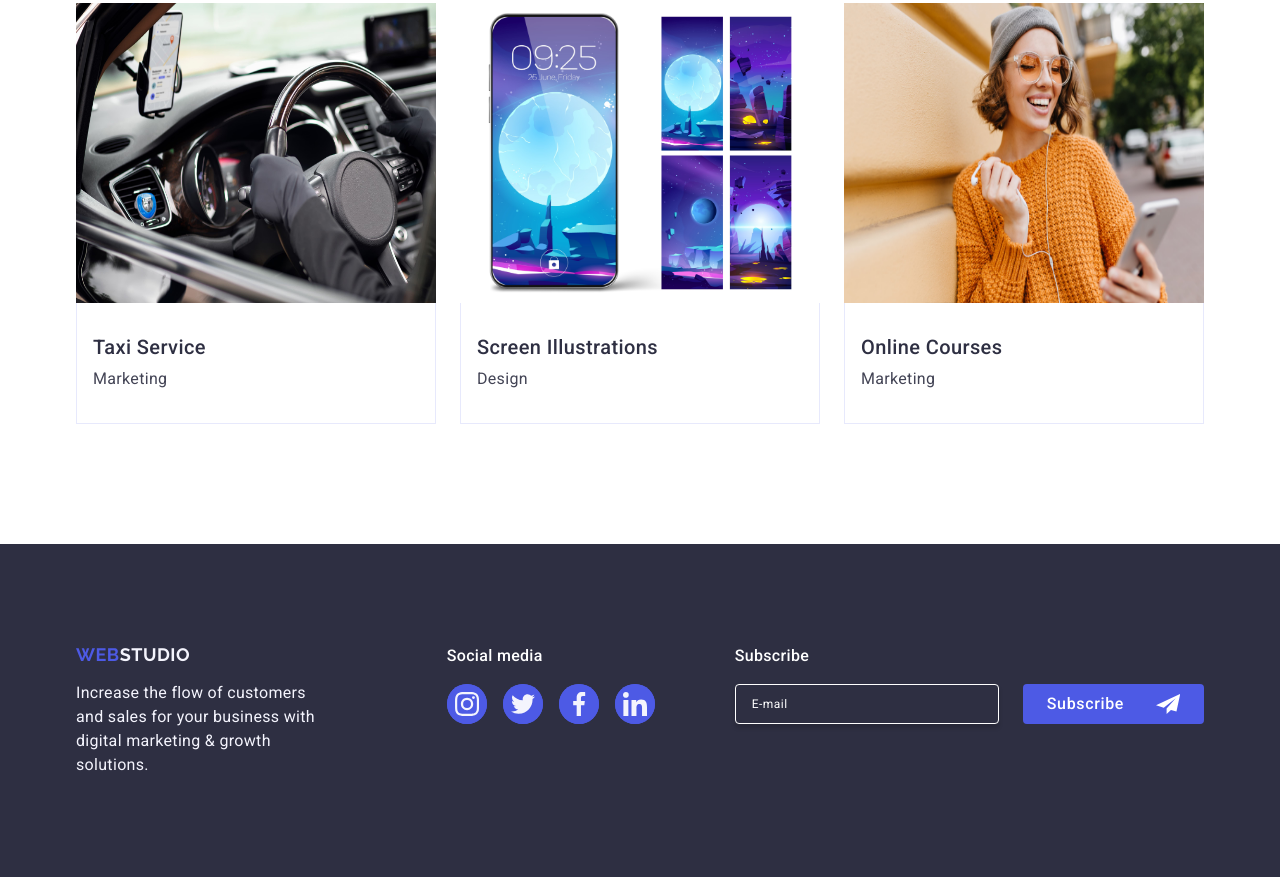
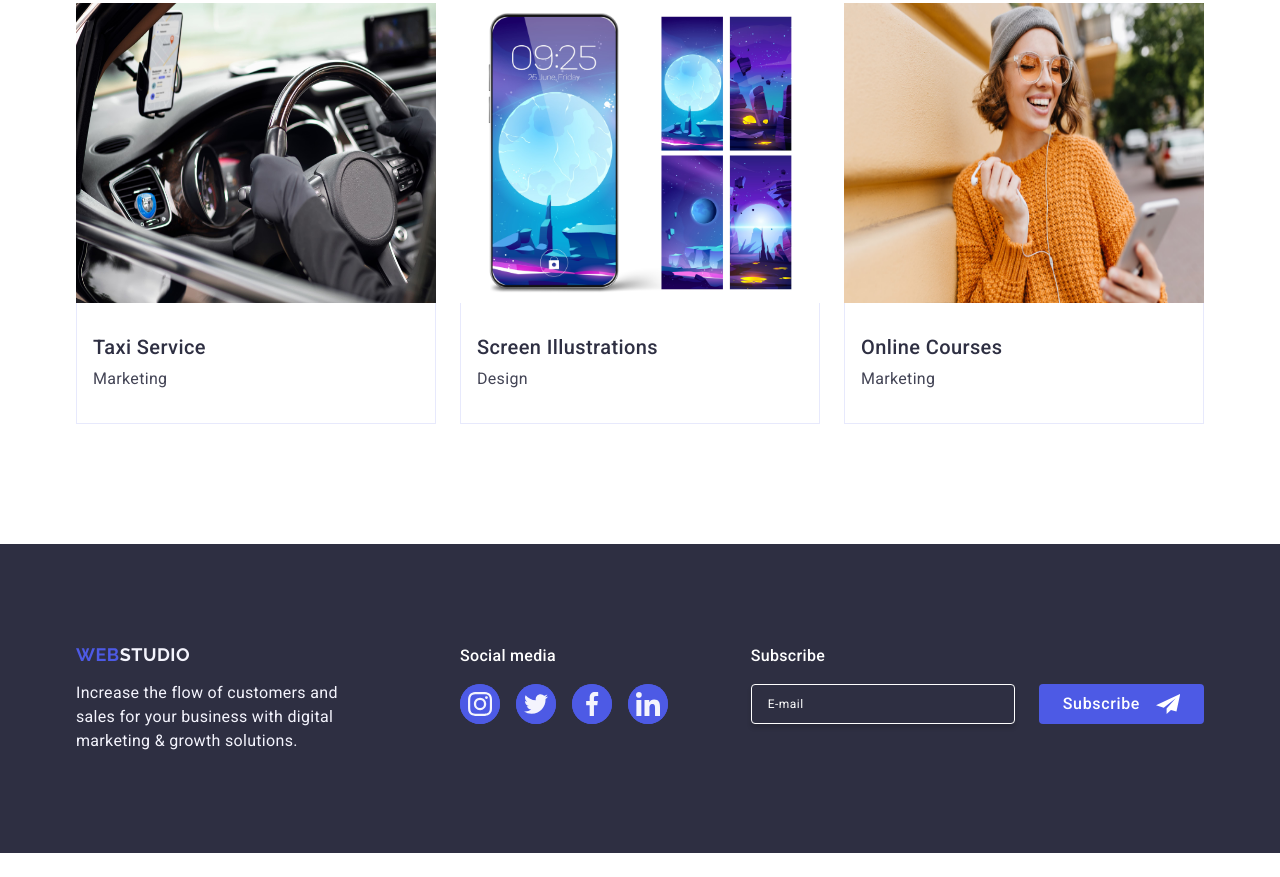
Before and after one commit to yuliia-shl/goit-markup-hw-05, a plain HTML site: page index.html in a window 1280 px wide. Shown: the part 2639-3516 px from the top of the page. After the commit the page ends 3492 px from the top, so only its background shows below. Drawn offline with nearby package versions, Linux system fonts and the light colour scheme.

Commit message:
correct styles at footer form

```diff
--- a/css/styles.css
+++ b/css/styles.css
@@ -465,7 +465,7 @@ img {
 }
 
 .footer-social-media-wrap {
-    margin-right: 80px;
+    margin-right: auto;
 }
 
 .footer-social-list {
@@ -486,7 +486,6 @@ img {
     justify-content: center;
     border-radius: 50%;
     background-color: #4D5AE5;
-    /* fill: #f4f4fd; */
     width: 100%;
     height: 100%;
     transition: background-color 250ms cubic-bezier(0.4, 0, 0.2, 1);
@@ -540,7 +539,6 @@ img {
     background-color: #4D5AE5;
     cursor: pointer;
     display: flex;
-    gap: 16px;
     justify-content: center;
     align-items: center;
     border: none;
```
